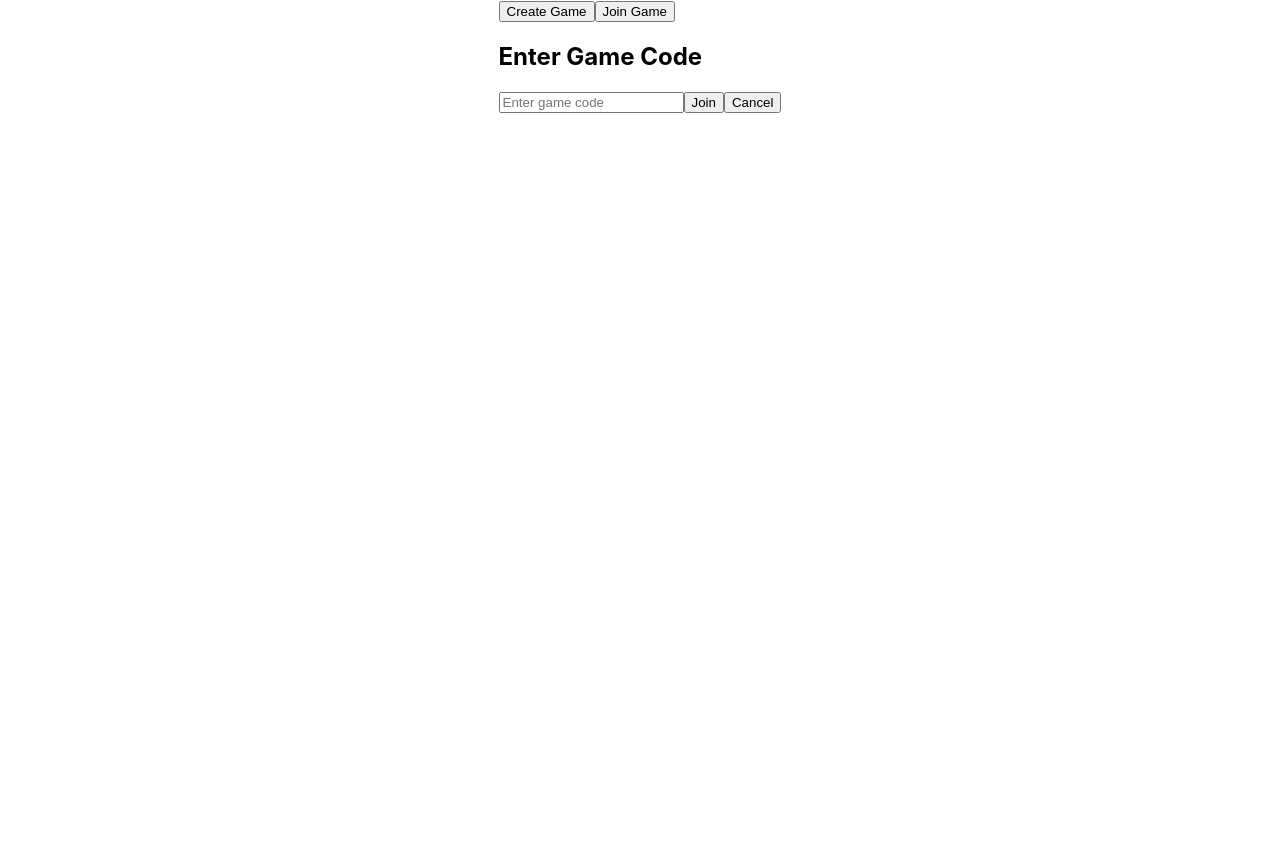
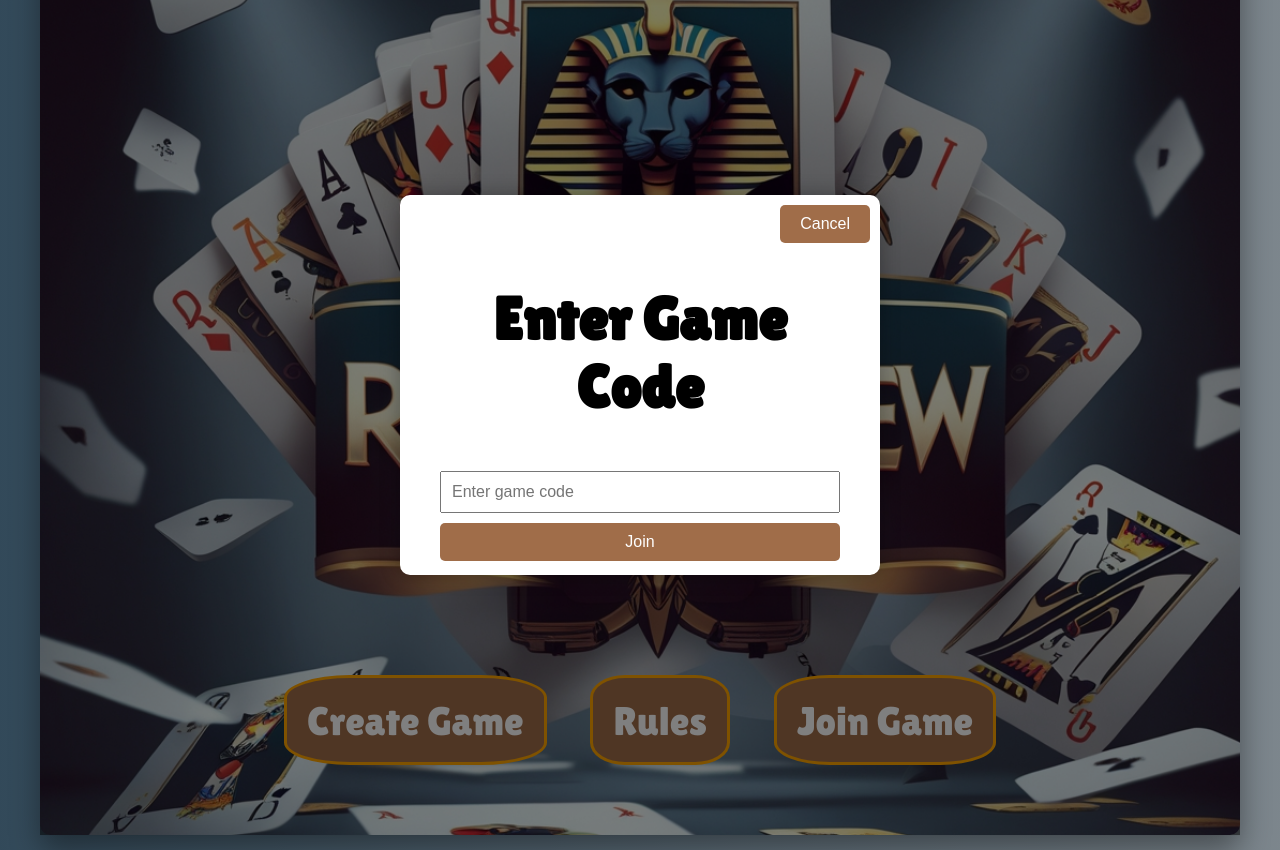
Before and after one commit to samsontaiwo/ers-game, a React (Create React App) app in the folder client/ers-client/: page / in a window 1280 px wide. Both pictures are taken after a click on the button "Join Game". Before the commit the page ends 800 px from the top, so only its background shows below. Built offline with nearby package versions, Linux system fonts and the light colour scheme; no server answers.

Commit message:
Styled the Homepage

```diff
--- a/client/ers-client/public/index.html
+++ b/client/ers-client/public/index.html
@@ -23,7 +23,10 @@
       work correctly both with client-side routing and a non-root public URL.
       Learn how to configure a non-root public URL by running `npm run build`.
     -->
-    <title>React App</title>
+    <style>
+      @import url('https://fonts.googleapis.com/css2?family=Lilita+One&display=swap');
+      </style>
+      <link rel="stylesheet" href="https://cdnjs.cloudflare.com/ajax/libs/font-awesome/5.15.4/css/all.min.css" />
   </head>
   <body>
     <noscript>You need to enable JavaScript to run this app.</noscript>
--- a/client/ers-client/src/App.css
+++ b/client/ers-client/src/App.css
@@ -1,14 +1,191 @@
-/* #gameplay-container {
-    height: 700px;
-    width: 1000px;
-    background-color: aquamarine;
-} */
 
-#main {
+@keyframes gradientAnimation {
+    0% {
+        background-position: 0% 50%;
+    }
+    50% {
+        background-position: 100% 50%;
+    }
+    100% {
+        background-position: 0% 50%;
+    }
+}
+
+@keyframes floatEffect {
+    0% { transform: translateY(-10px); }
+    50% { transform: translateY(-15px); }
+    100% { transform: translateY(-10px); }
+}
+
+/* Animation for the text color flowing */
+@keyframes textColorFlow {
+    0% {
+        color: #4D3430; /* Starting color */
+        background: linear-gradient(to bottom, #4D3430, #4D3430); /* Gradient starting from the same color */
+        background-clip: text; /* Applies the gradient to the text */
+        -webkit-background-clip: text; /* For Safari */
+    }
+    100% {
+        color: #BB8B5B; /* Ending color */
+        background: linear-gradient(to bottom, #4D3430, #BB8B5B); /* Gradient ending */
+        background-clip: text;
+        -webkit-background-clip: text; /* For Safari */
+    }
+}
+
+body {
+    height: 100vh;
+    margin: 0;
     display: flex;
     justify-content: center;
     align-items: center;
+
+    background: linear-gradient(270deg, #b0b0b0, #1C374A, black);
+    background-size: 400% 400%;
+    animation: gradientAnimation 6s ease infinite;
 }
-#phaser-container {
-    border: solid 5px blue;
+
+#main {
+    border-radius: 10px;
+    height: 900px;
+    width: 1200px;
+    margin: auto;
+    position: relative;
+    background-image: url('/public/assets/images/Leonardo_Phoenix_10_Retain_the_overall_aesthetic_and_design_of_2.jpg');
+    background-size: cover;
+    background-position: center;
+    animation: floatEffect 3s ease-in-out infinite;
+
+    /* Floating Effect */
+    box-shadow: 0px 15px 30px rgba(0, 0, 0, 0.4); /* Soft shadow below */
+    transform: translateY(-10px); /* Slight lift */
+    transition: transform 0.3s ease, box-shadow 0.3s ease;
 }
+
+#main:hover {
+    transform: translateY(-20px); /* Lifts higher on hover */
+    box-shadow: 0px 25px 40px rgba(0, 0, 0, 0.5);
+}
+
+
+
+#homepage {
+    display: flex;
+    height: 900px;
+    width: 1200px;
+    align-items: flex-end;
+    justify-content: center;
+
+    font-size:40px;
+    font-weight: bold;
+    font-family: "Lilita One", serif;
+    font-weight: 400;
+    font-style: normal;
+}
+
+#button-div {
+    display: flex;
+    margin-bottom: 70px;
+    min-width: 800px;
+    max-height: 90px;
+    justify-content: space-evenly;
+
+}
+
+.homepage-buttons {
+    display: flex;
+    justify-content: space-between;
+    align-items: center;
+    all: unset;
+    cursor: pointer;
+    padding: 20px;
+    border: solid 3px orange;
+    color: white;
+    border-radius: 25%;
+    background-color: #A06D49;
+    transition: transform 0.3s ease-in-out, background-color 0.3s ease, border-color 0.3s ease, color 0.3s ease; /* Transition for all properties */
+}
+
+.homepage-buttons:hover {
+    transform: translateY(-15px);
+    transition: ease-in-out;
+    background-color: whitesmoke;
+    border-color: whitesmoke;
+    color: #A06D49;
+}
+
+/* Modal overlay (background behind the modal) */
+/* Modal overlay (background behind the modal) */
+.modal-overlay {
+    position: fixed; /* Make the overlay fill the entire screen */
+    top: 0;
+    left: 0;
+    width: 100%;
+    height: 100%;
+    background-color: rgba(0, 0, 0, 0.5); /* Semi-transparent black background */
+    display: flex;
+    justify-content: center;
+    align-items: center;
+    z-index: 1000; /* Make sure it's above other content */
+}
+
+/* Modal container (actual popup content) */
+.modal-content {
+    background-color: white;
+    padding: 40px;
+    border-radius: 10px;
+    max-width: 400px;
+    width: 100%;
+    text-align: center;
+    box-shadow: 0 0 20px rgba(0, 0, 0, 0.3);
+    z-index: 1001; /* Ensure it's above the overlay */
+    display: flex;
+    flex-direction: column;
+    justify-content: space-between;
+    height: 300px; /* Set a fixed height for the modal */
+    position: relative;
+}
+
+/* Cancel button positioned at the top right */
+.modal-content .cancel-button {
+    position: absolute;
+    top: 10px;
+    right: 10px;
+    background-color: #A06D49;
+    color: white;
+    border: none;
+    padding: 10px 20px;
+    cursor: pointer;
+    font-size: 16px;
+    border-radius: 5px;
+    transition: background-color 0.3s ease;
+}
+
+.modal-content .cancel-button:hover {
+    background-color: #BB8B5B;
+}
+
+/* Join button positioned at the bottom */
+.modal-content .join-button {
+    background-color: #A06D49;
+    color: white;
+    border: none;
+    padding: 10px 20px;
+    cursor: pointer;
+    font-size: 16px;
+    border-radius: 5px;
+    width: 100%; /* Make it the same width as the input */
+    transition: background-color 0.3s ease;
+}
+
+.modal-content .join-button:hover {
+    background-color: #BB8B5B;
+}
+
+/* Input box styling */
+.modal-content input {
+    padding: 10px;
+    width: 376px;
+    font-size: 16px;
+    margin-bottom: 10px; /* Space between input and join button */
+}
--- a/client/ers-client/src/Component/Homepage.js
+++ b/client/ers-client/src/Component/Homepage.js
@@ -47,15 +47,20 @@ const Homepage = ({ socket }) => {  // Receive socket as a prop
     };
 
     return (
-        <div>
-            <div>
-                <button onClick={handleCreateGameClick}>Create Game</button>
-                <button onClick={handleJoinGameClick}>Join Game</button>
+        <div id='homepage'>
+            <div id='button-div'>
+                <button className="homepage-buttons" onClick={handleCreateGameClick}>Create Game</button>
+                <button className="homepage-buttons">Rules</button>
+                <button className="homepage-buttons" onClick={handleJoinGameClick}>Join Game</button>
             </div>
 
+            {/* Modal pop-up */}
             {isModalOpen && (
-                <div>
-                    <div>
+                <div className="modal-overlay">
+                    <div className="modal-content">
+                        {/* Cancel Button at top-right */}
+                        <button className="cancel-button" onClick={handleCloseModal}>Cancel</button>
+
                         <h2>Enter Game Code</h2>
                         <input
                             type="text"
@@ -63,13 +68,16 @@ const Homepage = ({ socket }) => {  // Receive socket as a prop
                             onChange={handleInputChange}
                             placeholder="Enter game code"
                         />
-                        <button onClick={handleSubmitGameCode}>Join</button>
-                        <button onClick={handleCloseModal}>Cancel</button>
+
+                        {/* Join Button at the bottom */}
+                        <button className="join-button" onClick={handleSubmitGameCode}>Join</button>
                     </div>
                 </div>
             )}
         </div>
     );
+
+
 };
 
 export default Homepage;
```
Also changed, not shown: client/ers-client/public/assets/images/Leonardo_Phoenix_10_Retain_the_overall_aesthetic_and_design_of_2.jpg (added).
